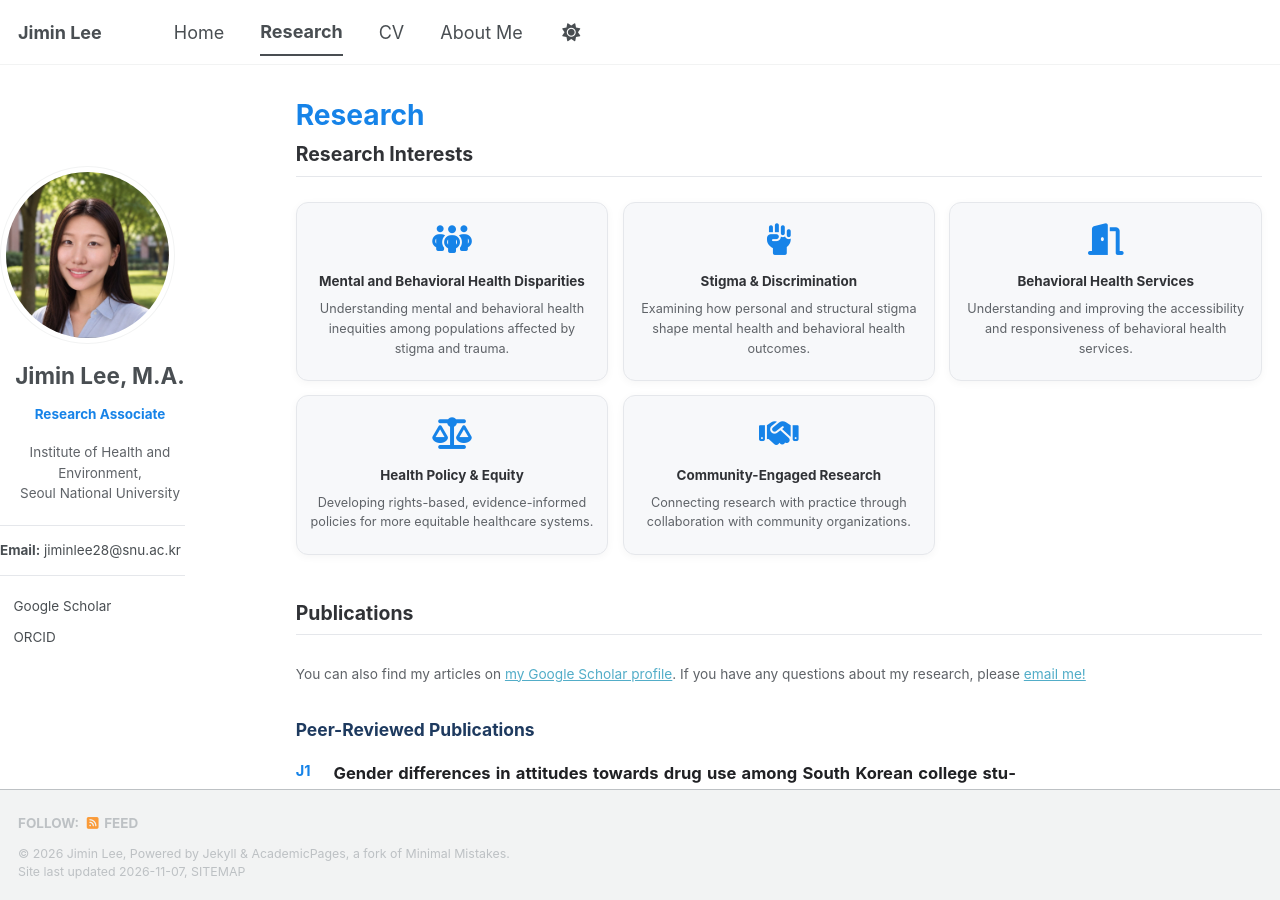
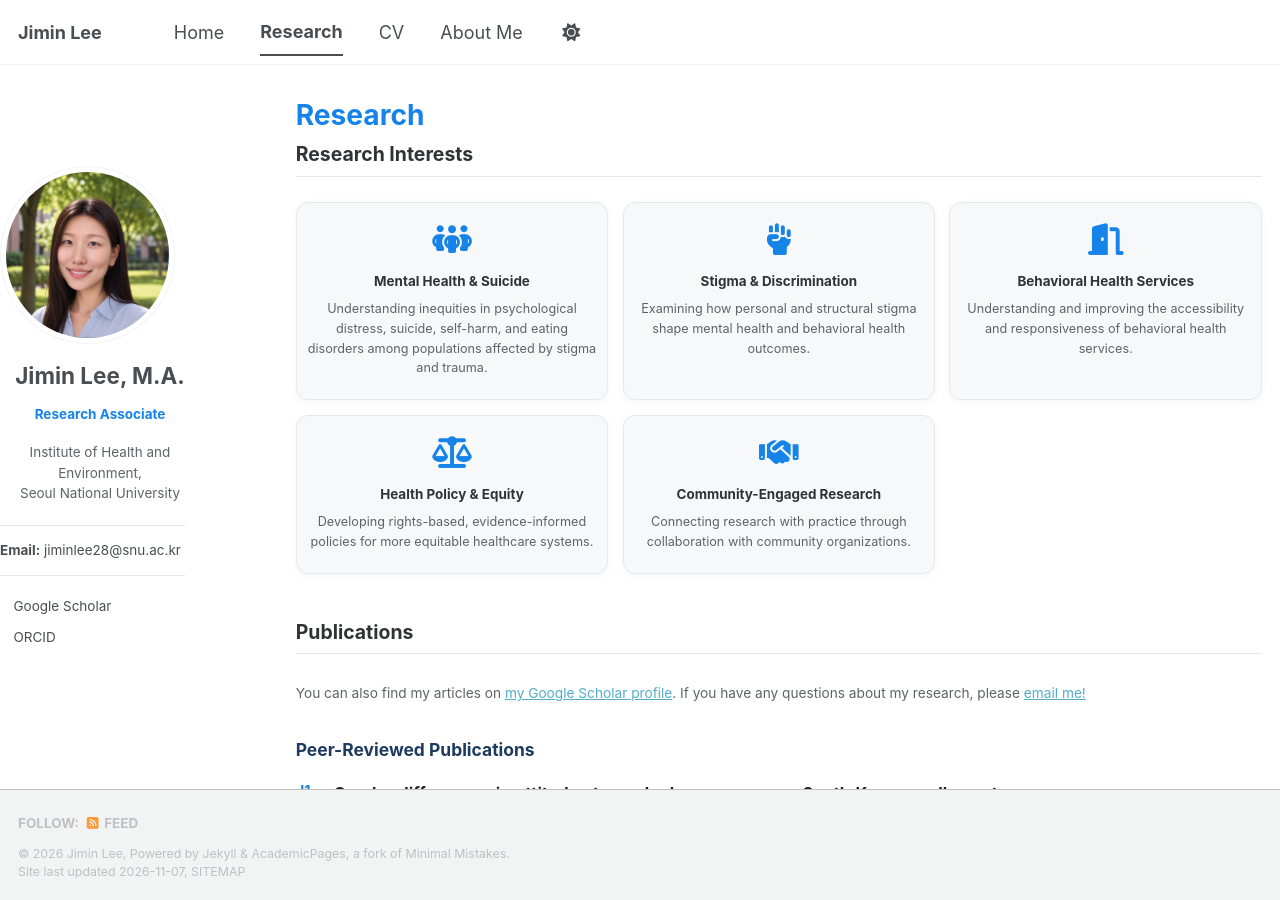
Before and after one commit to jiminlee-research/jiminlee-research.github.io, a Jekyll site: the page built from _pages/publications.html, in a window 1280 px wide and 900 px high. Built offline with Jekyll 4.4.1, drawn with Linux system fonts in a browser that asks for light colours; a style sheet for code colours, icons or effects is not loaded.

Commit message:
Rename first interest card to Mental Health & Suicide
Co-Authored-By: Claude Opus 5.5 <noreply@anthropic.com>
Claude-Session: https://claude.ai/code/session_01PcjxNfDHwsJtJ6agebrJHV

```diff
--- a/_pages/publications.html
+++ b/_pages/publications.html
@@ -61,7 +61,7 @@ author_profile: true
 
 <div class="ri-head"><h2>Research Interests</h2></div>
 <div class="ri-grid">
-  <div class="ri-card"><i class="fa-solid fa-people-group" aria-hidden="true"></i><h3>Mental and Behavioral Health Disparities</h3><p>Understanding mental and behavioral health inequities among populations affected by stigma and trauma.</p></div>
+  <div class="ri-card"><i class="fa-solid fa-people-group" aria-hidden="true"></i><h3>Mental Health &amp; Suicide</h3><p>Understanding inequities in psychological distress, suicide, self-harm, and eating disorders among populations affected by stigma and trauma.</p></div>
   <div class="ri-card"><i class="fa-solid fa-hand-fist" aria-hidden="true"></i><h3>Stigma &amp; Discrimination</h3><p>Examining how personal and structural stigma shape mental health and behavioral health outcomes.</p></div>
   <div class="ri-card"><i class="fa-solid fa-door-open" aria-hidden="true"></i><h3>Behavioral Health Services</h3><p>Understanding and improving the accessibility and responsiveness of behavioral health services.</p></div>
   <div class="ri-card"><i class="fa-solid fa-scale-balanced" aria-hidden="true"></i><h3>Health Policy &amp; Equity</h3><p>Developing rights-based, evidence-informed policies for more equitable healthcare systems.</p></div>
```
